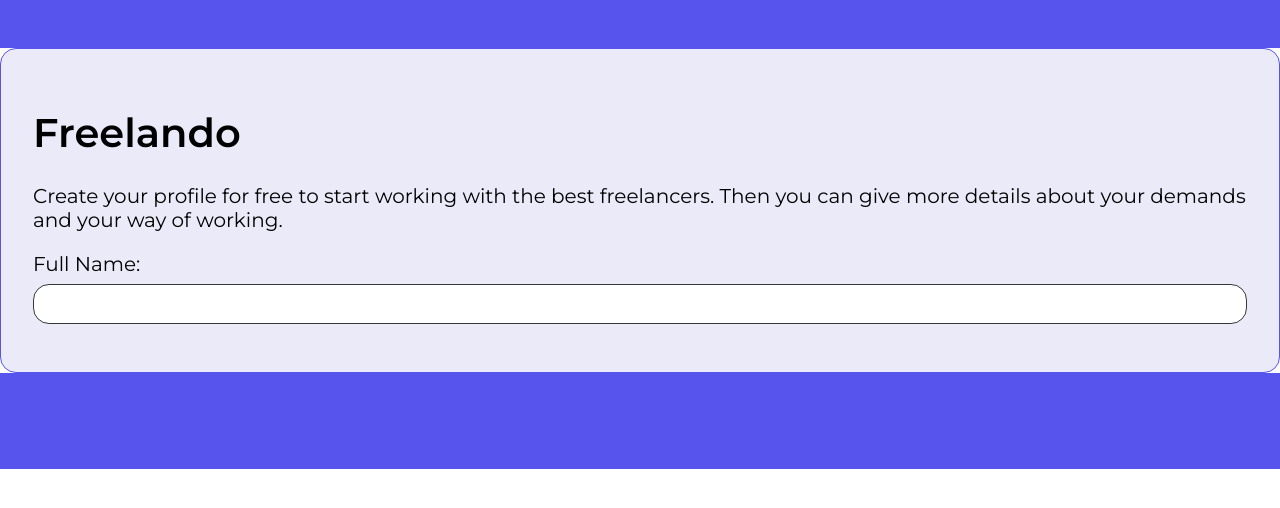
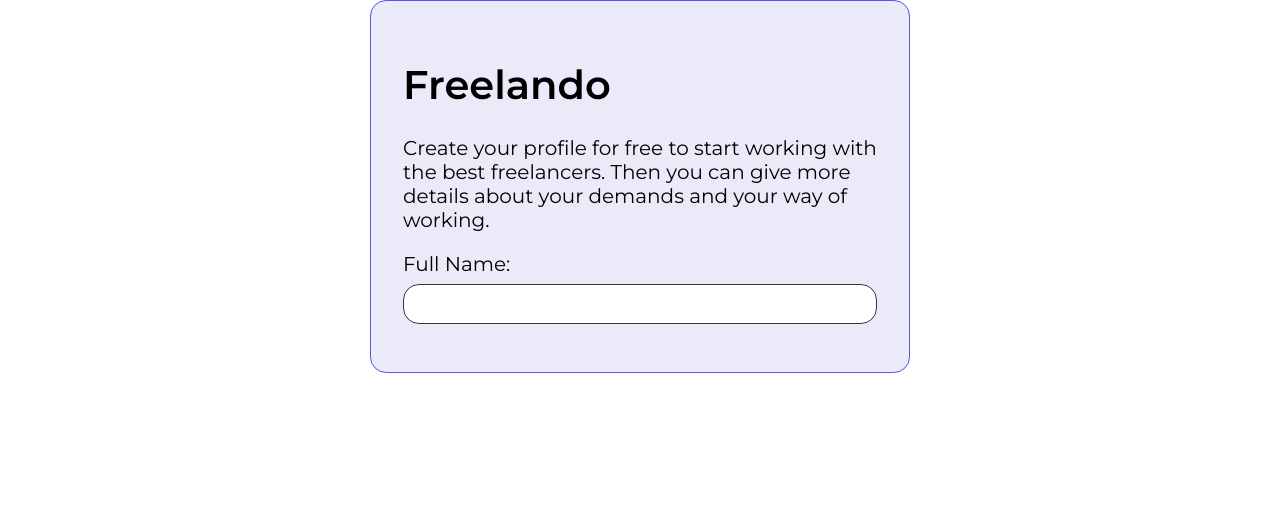
Before and after one commit to aguirreLCD/vite-project-freelando, a React (Vite) app: page / in a window 1280 px wide. Shown: the top 508 px of the page. Built offline with nearby package versions, Linux system fonts and the light colour scheme.

Commit message:
Start to implement grid system: installed react-grid-system lib

```diff
--- a/package.json
+++ b/package.json
@@ -13,7 +13,8 @@
     "@emotion/react": "^11.11.0",
     "@emotion/styled": "^11.11.0",
     "react": "^18.2.0",
-    "react-dom": "^18.2.0"
+    "react-dom": "^18.2.0",
+    "react-grid-system": "^8.1.9"
   },
   "devDependencies": {
     "@types/react": "^18.0.37",
--- a/src/App.jsx
+++ b/src/App.jsx
@@ -1,3 +1,4 @@
+import { Col, Container, Row } from "react-grid-system";
 import { Card } from "./components/Card/Card.jsx";
 import { Footer } from "./components/Footer/Footer.jsx";
 import { GlobalStyles } from "./components/GlobalStyles/GlobalStyles.jsx";
@@ -10,7 +11,10 @@
   return (
     <ThemeProviderContext>
       <GlobalStyles />
-      <Header />
+      {/* <Header /> */}
+      <Container>
+        <Row justify="center">
+          <Col lg={6}>
             <Card>
               <Typography variantToBindStyle="h1" htmlElement="h1">
                 Freelando
@@ -18,13 +22,17 @@
 
               <Typography variantToBindStyle="body" htmlElement="body">
                 Create your profile for free to start working with the best
-          freelancers. Then you can give more details about your demands and
-          your way of working.
+                freelancers. Then you can give more details about your demands
+                and your way of working.
               </Typography>
 
               <InputText label="Full Name:" />
             </Card>
-      <Footer />
+          </Col>
+        </Row>
+      </Container>
+
+      {/* <Footer /> */}
     </ThemeProviderContext>
   );
 }
```
Also changed, not shown: 1 other file (tests, documents, lock files or other folders). Lines whose indentation alone changed are shown as unchanged.
